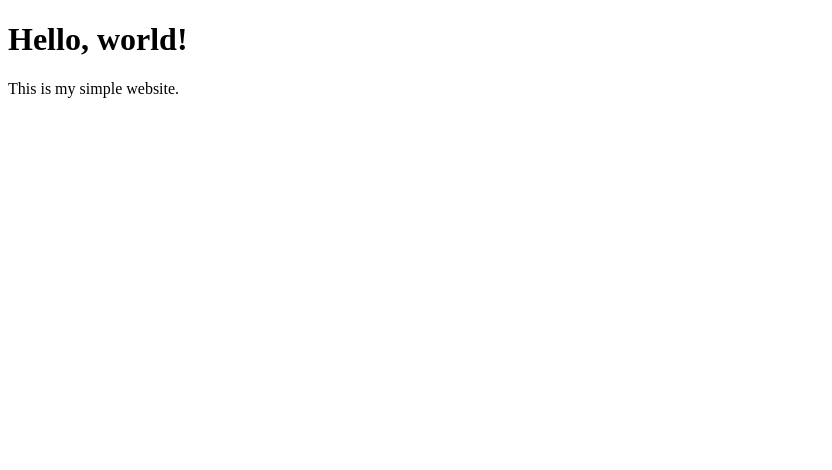
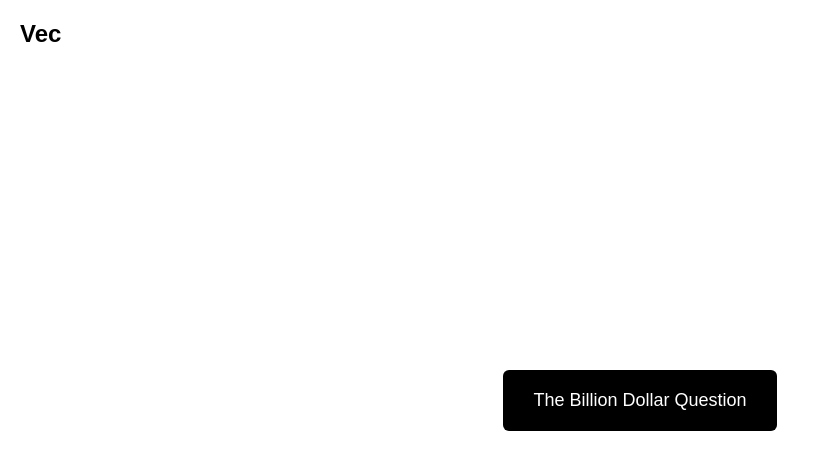
Before and after one commit to vecsboy/my-simple-site, a plain HTML site: page index.html in a window 1280 px wide. Shown: the whole page, without its empty margins (0-832 px from the left). Drawn offline with Linux system fonts and the light colour scheme.

Commit message:
Add files via upload

```diff
--- a/index.html
+++ b/index.html
@@ -1,10 +1,75 @@
 <!DOCTYPE html>
 <html>
 <head>
-  <title>My First Website</title>
+  <title>Vec</title>
+  <style>
+    body {
+      margin: 0;
+      font-family: Arial, sans-serif;
+      background-color: #fff;
+      color: #000;
+      height: 100vh;
+      display: flex;
+      flex-direction: column;
+    }
+
+    .header {
+      padding: 20px;
+      font-size: 24px;
+      font-weight: bold;
+      position: absolute;
+      top: 0;
+      left: 0;
+    }
+
+    .container {
+      flex: 1;
+      display: flex;
+      align-items: center;
+      justify-content: center;
+    }
+
+    .cta-button {
+      background-color: #000;
+      color: #fff;
+      padding: 20px 30px;
+      font-size: 18px;
+      border: none;
+      cursor: pointer;
+      border-radius: 6px;
+      transition: background-color 0.3s ease;
+    }
+
+    .cta-button:hover {
+      background-color: #333;
+    }
+
+    .response-text {
+      margin-top: 20px;
+      font-size: 20px;
+      display: none;
+      text-align: center;
+    }
+  </style>
 </head>
 <body>
-  <h1>Hello, world!</h1>
-  <p>This is my simple website.</p>
+
+  <div class="header">Vec</div>
+
+  <div class="container">
+    <div>
+      <button class="cta-button" onclick="showResponse()">The Billion Dollar Question</button>
+      <div class="response-text" id="response">
+        Which decade am I going to see your snap next in?
+      </div>
+    </div>
+  </div>
+
+  <script>
+    function showResponse() {
+      document.getElementById('response').style.display = 'block';
+    }
+  </script>
+
 </body>
 </html>
```
